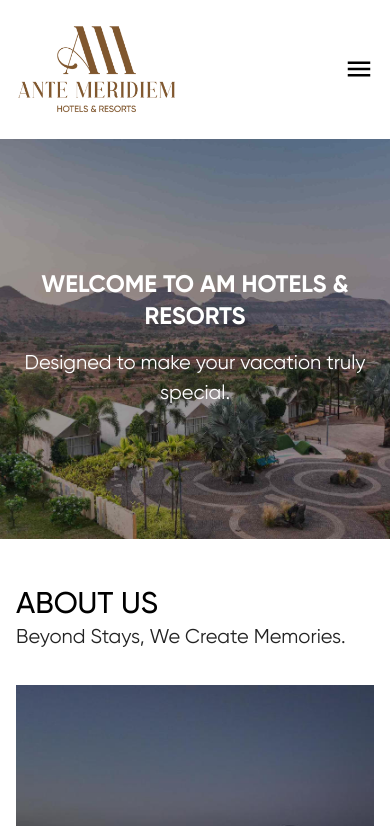
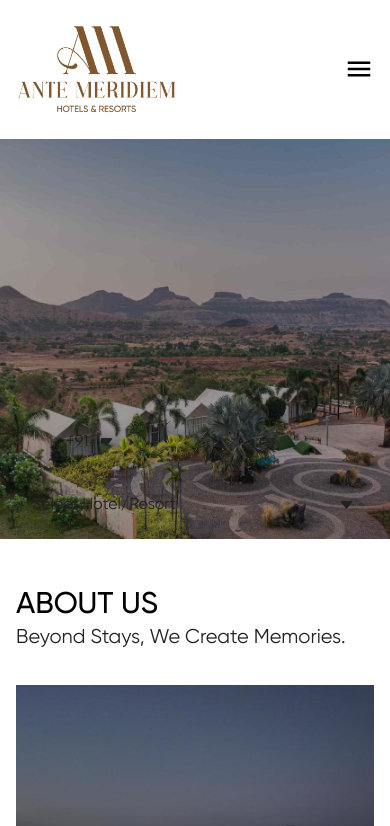
Before and after one commit to fielmente8777/amhospitality, a Next.js app: page / in a window 390 px wide. Shown: the top 826 px of the page. Built offline with nearby package versions, Linux system fonts and the light colour scheme.

Commit message:
phone optimization

```diff
--- a/src/app/Home/components/HomeBanner.tsx
+++ b/src/app/Home/components/HomeBanner.tsx
@@ -11,7 +11,7 @@ interface Props {
 
 export default function HomeBanner ({data}: Props) {
      return (
-    <SectionWithContainer sectionClassName="relative h-[400px] md:h-[500px] overflow-hidden">
+    <SectionWithContainer sectionClassName="relative  h-[400px] md:h-[500px] overflow-hidden">
       {/* Banner Image */}
       <Image
         src={data.image}
@@ -25,7 +25,7 @@ export default function HomeBanner ({data}: Props) {
       <div className="absolute inset-0 bg-black/40" />
 
       {/* Content */}
-      <div className="absolute inset-0 flex  items-center justify-center">
+      <div className="md:absolute inset-0 flex items-center justify-center">
         <div className="max_width flex flex-col items-center">
           <h1 className="text-center text-2xl md:text-5xl font-bold uppercase text-white">
             {data.title}
@@ -34,15 +34,15 @@ export default function HomeBanner ({data}: Props) {
           <p className="mt-4 text-center text-[20px] text-white">
             {data.description}
           </p>
-
-        </div>
-         <div className="hidden md:block mt-6">
+          <div className="hidden md:block mt-6">
           <Form1/>
           </div>
+        </div>
+
       </div>
-
+      <div className="bg-background2 md:hidden mt-6">
+        <Form1/>
+        </div>
     </SectionWithContainer>
-
-
   );
 }
```
